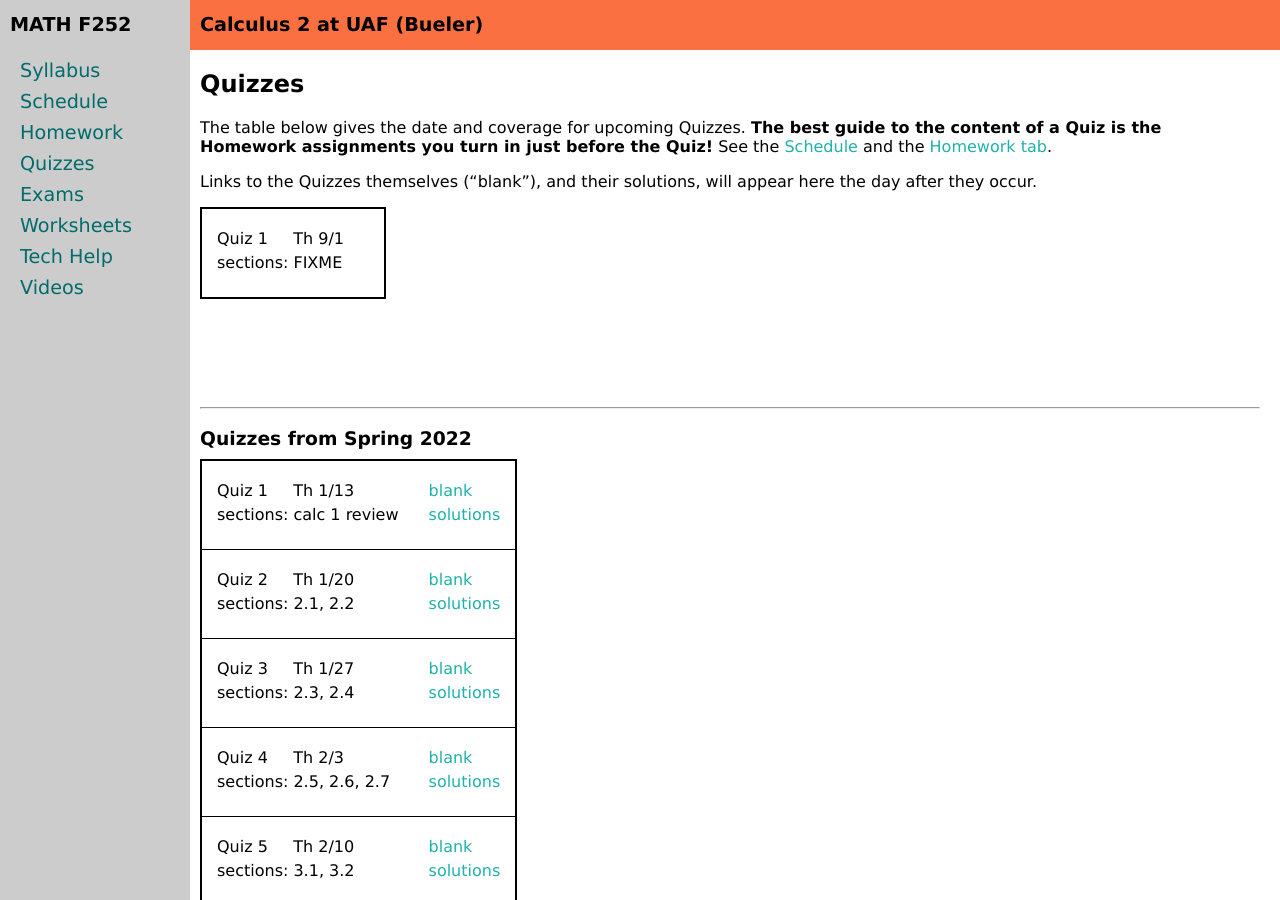
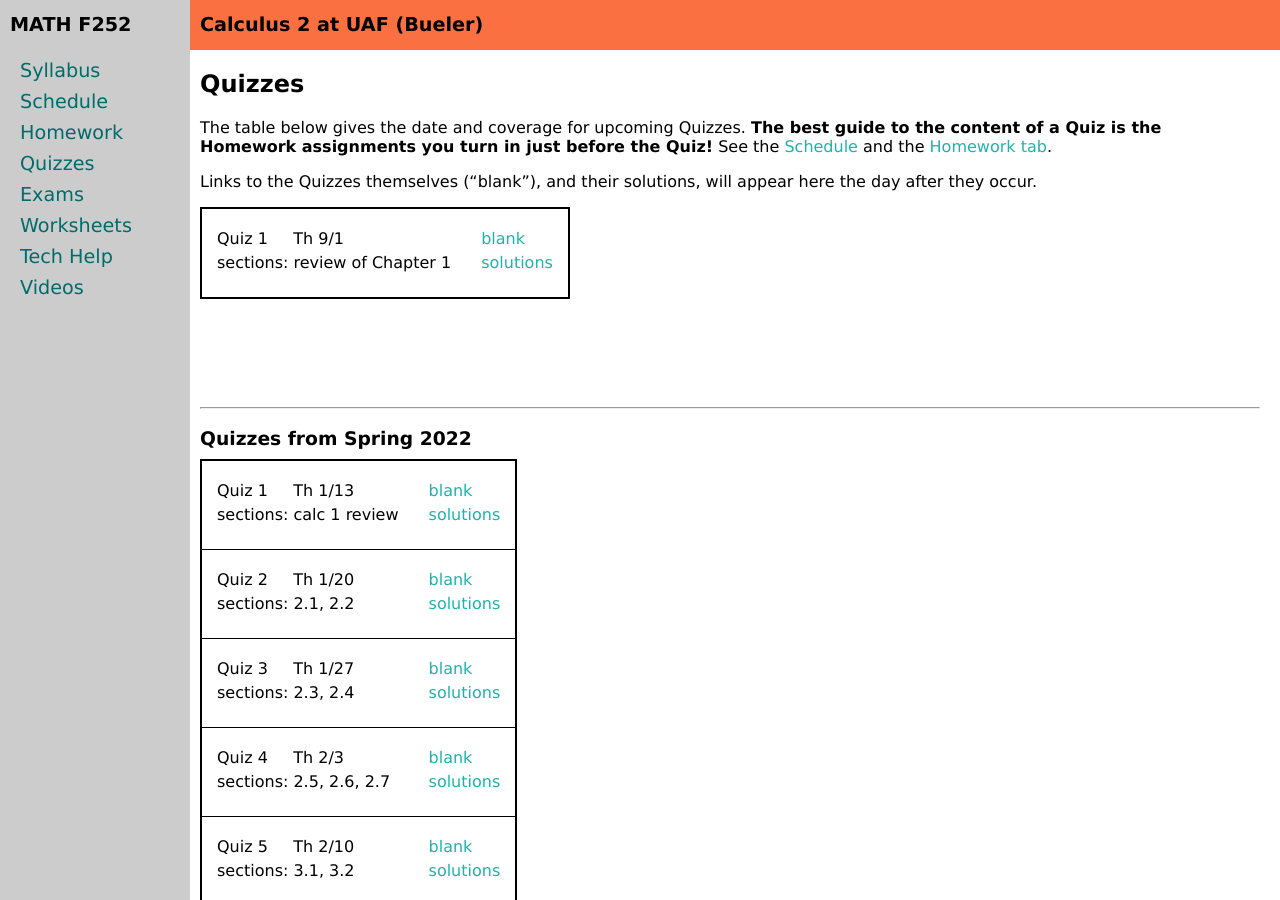
Before and after one commit to uaf-math/calc2, a Jekyll site: the page built from quizzes.md, in a window 1280 px wide and 900 px high. Built offline with Jekyll 4.4.1, drawn with Linux system fonts in a browser that asks for light colours.

Commit message:
post Q1; solutions TODO

```diff
--- a/_data/quizzes.yml
+++ b/_data/quizzes.yml
@@ -3,6 +3,6 @@ home: assets/quizzes/F22
 quizzes:
 - name: Quiz 1
   date: 9/1
-  sections: FIXME
-  #blank: quiz1.pdf
-  #solutions: quiz1solns.pdf
+  sections: review of Chapter 1
+  blank: quiz1.pdf
+  solutions: quiz1solns.pdf
```
Also changed, not shown: 2 other files.
